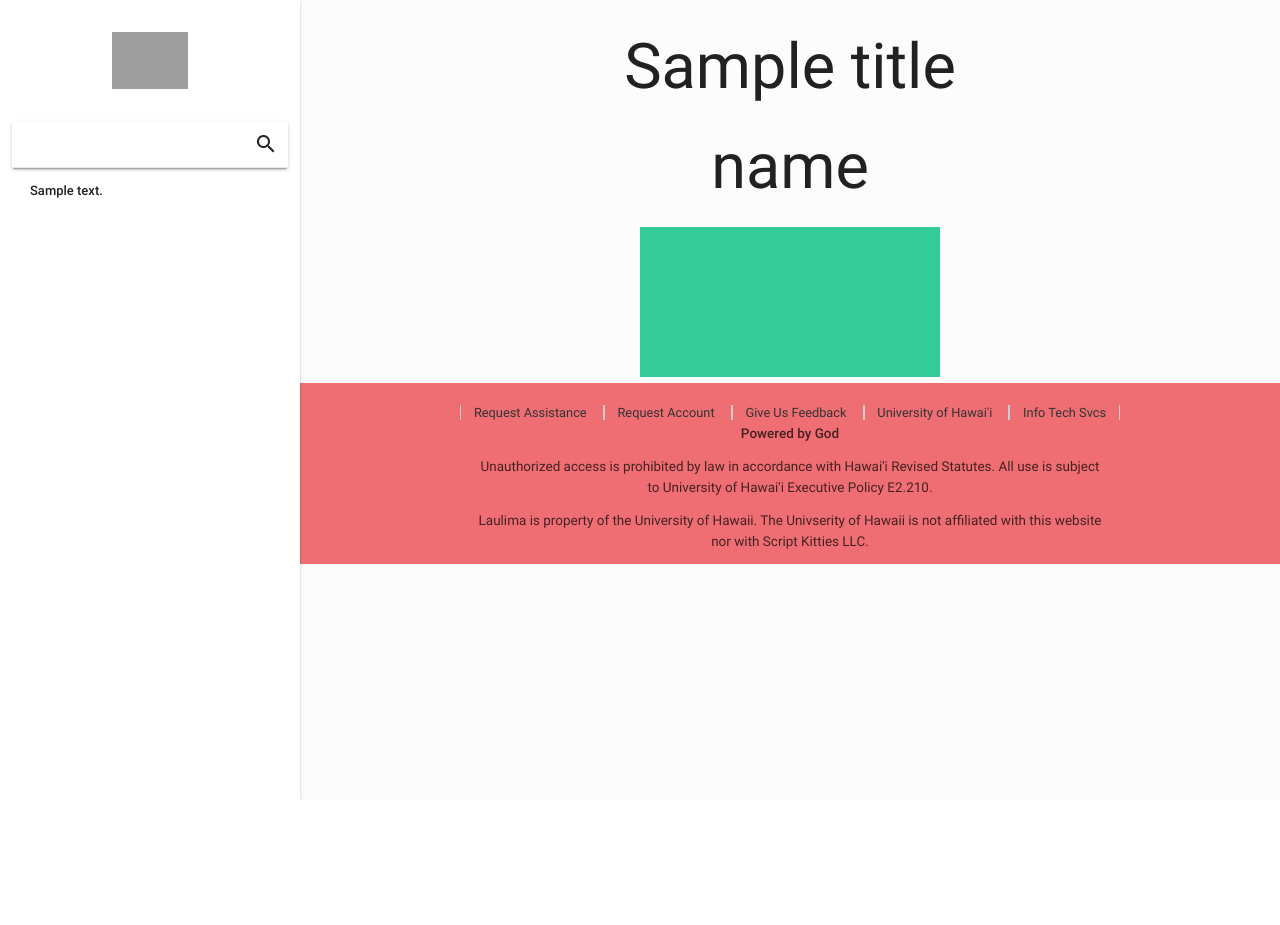
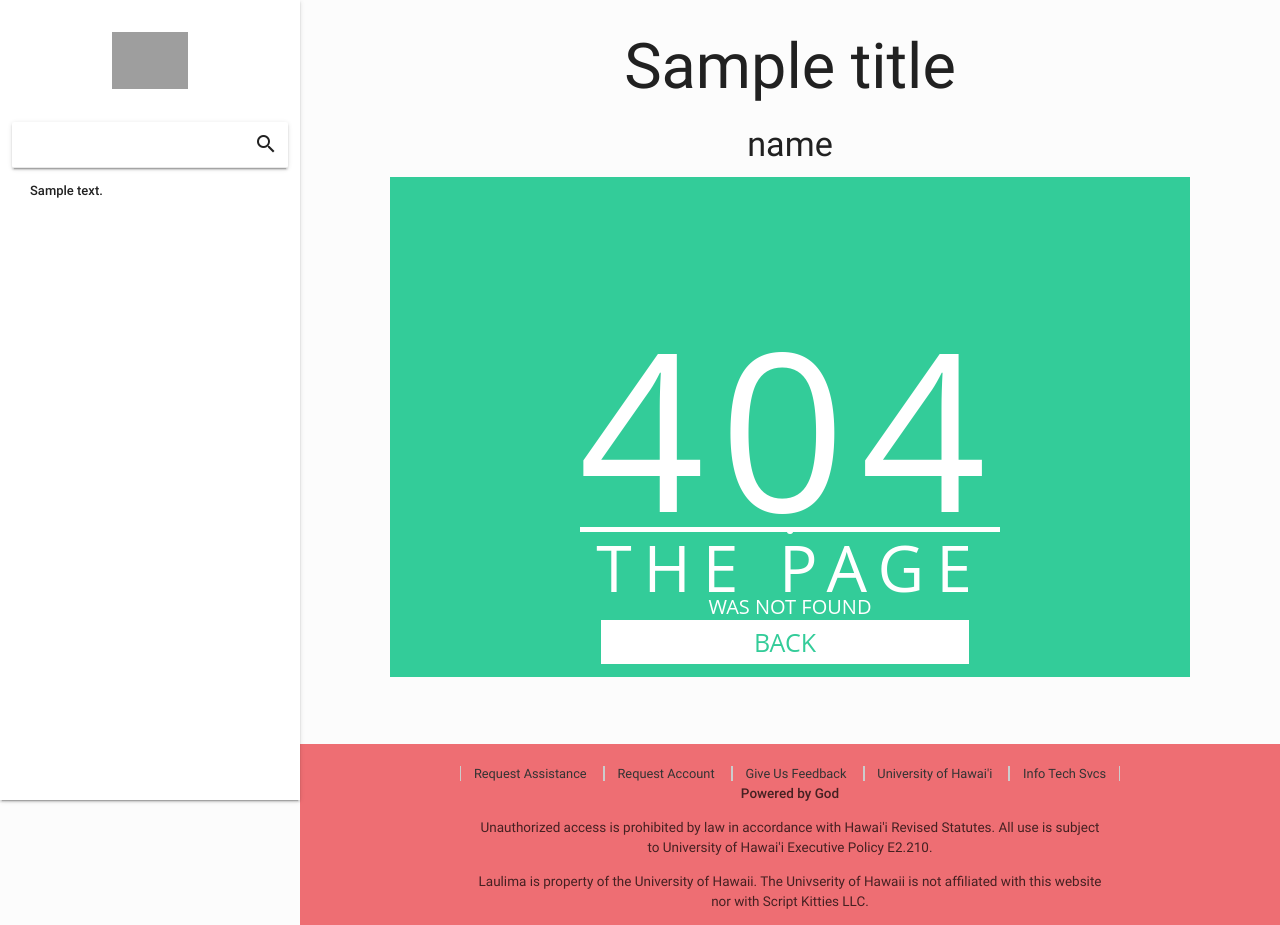
Before and after one commit to Zicero/Laulima, a Flask app: template templates/pages/index.html in a window 1280 px wide. Before the commit the page ends 800 px from the top, so only its background shows below. Run offline with Flask 2, Linux system fonts and the light colour scheme; the template is opened without the code that fills it: most values are stand-ins (such as "Sample title", 1, 10 or a date in 2020); some libraries are stand-ins or nearby versions; some web fonts are replaced; grey boxes are pictures that could not be loaded.

Commit message:
Temp content styling

```diff
--- a/templates/pages/index.html
+++ b/templates/pages/index.html
@@ -59,10 +59,16 @@
   {# <-- PAGE CONTENT --> #}
   <center>
     <h1> {{ title }} </h1>
-    {% for section in body.sections %}
-      <h1>{{ section.keys()[0] }}</h1>
-      <iframe src="{{section.values()[0]['src']}}" frameborder="0"></iframe>
-    {% endfor %}
+    <div class="row">
+      {% for section in body.sections %}
+        <div class="row">
+          <h4>{{ section.keys()[0] }}</h4>
+          <div class="row">
+            <iframe src="{{section.values()[0]['src']}}" style="height: 500px; width: 800px" frameborder="0"></iframe>
+          </div>
+        </div>
+      {% endfor %}
+    </div>
   </center>
 
 {% endblock %}
```
